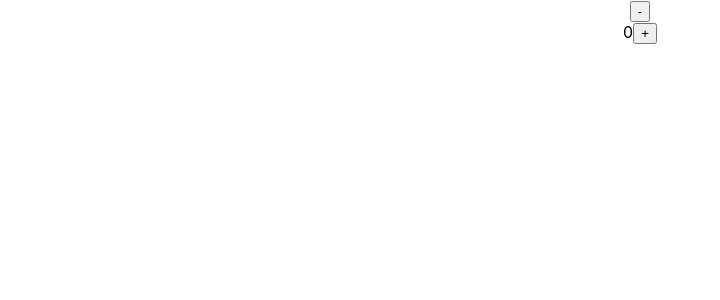
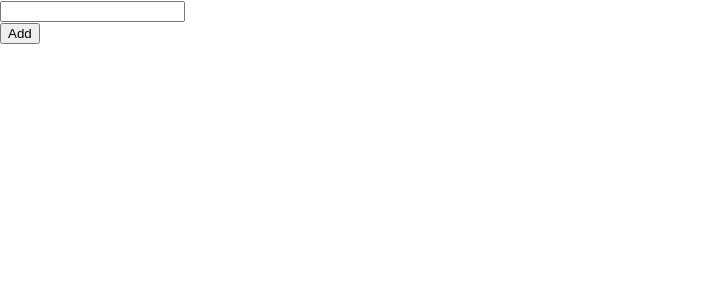
Before and after one commit to GulnazAlisherova/react13, a React (Create React App) app: page / in a window 1280 px wide. Shown: the top 300 px of the page, without its empty margins (0-720 px from the left). Built offline with nearby package versions, Linux system fonts and the light colour scheme.

Commit message:
Homework

```diff
--- a/src/App.js
+++ b/src/App.js
@@ -1,13 +1,11 @@
-import './App.css';
-
-import Example from './Examples/Example';
+import Input from "./components/Input";
 
 function App() {
   return (
     <div className="App">
-      <Example />
+      <Input/>
+
     </div>
-
   );
 }
 export default App;
--- /dev/null
+++ b/src/components/Input.js
@@ -0,0 +1,45 @@
+
+import { useState } from "react";
+
+function Input() {
+  const [items, setItems] = useState([]);
+  const [item, setItem] = useState("");
+
+  function Add(event) {
+    event.preventDefault();
+    setItems([
+      ...items,
+      {
+        name: item,
+      },
+    ]);
+    setItem("");
+  }
+  function Delete() {
+    setItems(!item.name);
+  }
+
+  return (
+    <div>
+      <form onSubmit={Add}>
+        <input
+          name="item"
+          type="text"
+          value={item}
+          onChange={(item) => setItem(item.target.value)}
+        />
+      </form>
+      <button onClick={Add}>Add</button>
+      <ul>
+        {items.map((item) => (
+          <li>
+            {item.name}
+            <button onClick={Delete}>Delete</button>
+          </li>
+        ))}
+      </ul>
+    </div>
+  );
+}
+
+export default Input;
```
Also changed, not shown: src/components/Style.css (added).
